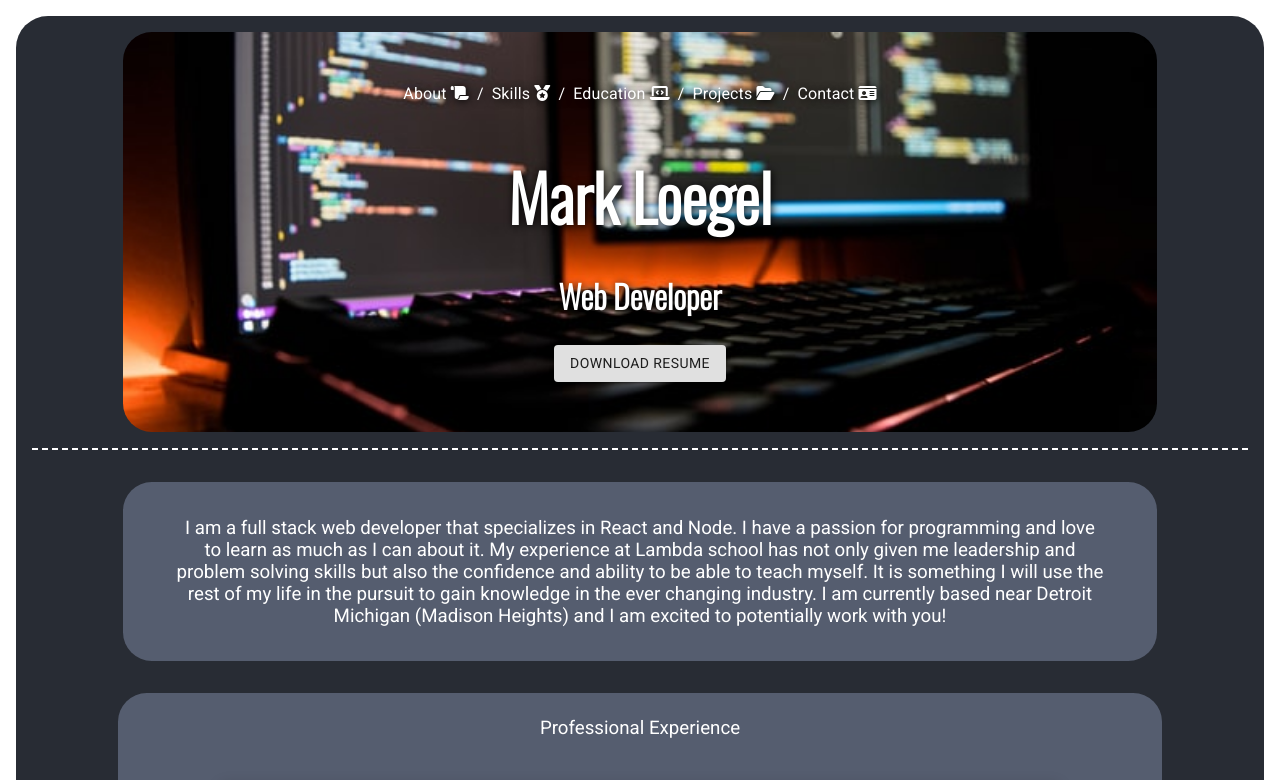
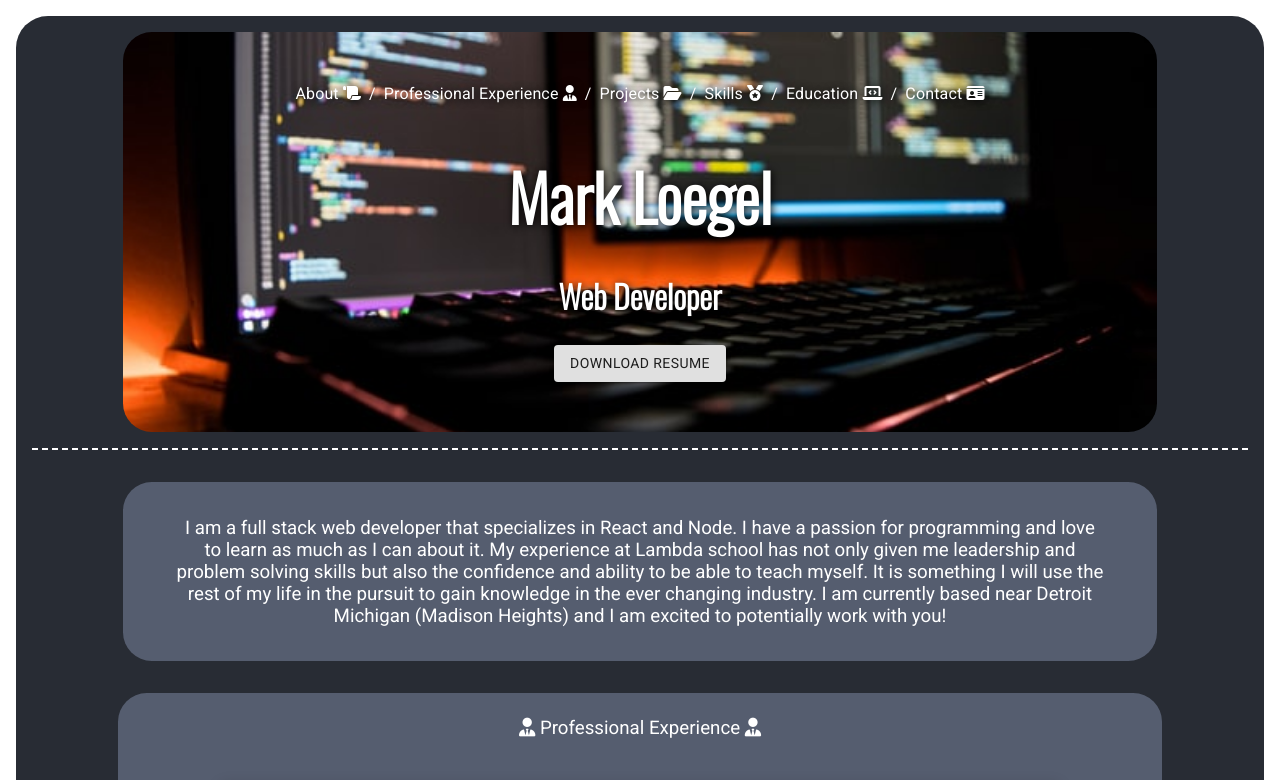
Before and after one commit to meloegel/portfolio, a React (Create React App) app: page / in a window 1280 px wide. Shown: the top 780 px of the page. Built offline with nearby package versions, Linux system fonts and the light colour scheme.

Commit message:
updated nav

```diff
--- a/src/components/footer.js
+++ b/src/components/footer.js
@@ -13,9 +13,10 @@ const Footer = () => {
             <div id='bottomNav'>
                 <Breadcrumbs aria-label="breadcrumb" style={{ color: "white" }}>
                     <a href="#aboutDiv" style={{ textDecoration: 'none' }}><Typography color="white"> About <i class="fas fa-scroll"></i></Typography></a>
+                    <a href="#proExpo" style={{ textDecoration: 'none' }} ><Typography color="white"> Professional Experience <i class="fas fa-user-tie"></i></Typography></a>
+                    <a href="#centerProjects" style={{ textDecoration: 'none' }} ><Typography color="white"> Projects <i class="fas fa-folder-open"></i></Typography></a>
                     <a href="#skillsDiv" style={{ textDecoration: 'none' }} ><Typography color="white"> Skills <i class="fas fa-medal"></i></Typography></a>
                     <a href="#edu" style={{ textDecoration: 'none' }}><Typography color="white"> Education <i class="fas fa-laptop-code"></i></Typography></a>
-                    <a href="#centerProjects" style={{ textDecoration: 'none' }} ><Typography color="white"> Projects <i class="fas fa-folder-open"></i></Typography></a>
                     <a href="#contactDiv" style={{ textDecoration: 'none' }} ><Typography color="white"> Contact <i class="fas fa-id-card"></i></Typography></a>
                 </Breadcrumbs>
             </div>
--- a/src/components/header.js
+++ b/src/components/header.js
@@ -9,9 +9,10 @@ const Header = () => {
             <header>
                 <Breadcrumbs aria-label="breadcrumb" style={{ color: "white" }}>
                     <a href="#aboutDiv" style={{ textDecoration: 'none' }}><Typography color="white"> About <i class="fas fa-scroll"></i></Typography></a>
+                    <a href="#proExpo" style={{ textDecoration: 'none' }} ><Typography color="white"> Professional Experience <i class="fas fa-user-tie"></i></Typography></a>
+                    <a href="#centerProjects" style={{ textDecoration: 'none' }} ><Typography color="white"> Projects <i class="fas fa-folder-open"></i></Typography></a>
                     <a href="#skillsDiv" style={{ textDecoration: 'none' }} ><Typography color="white"> Skills <i class="fas fa-medal"></i></Typography></a>
                     <a href="#edu" style={{ textDecoration: 'none' }}><Typography color="white"> Education <i class="fas fa-laptop-code"></i></Typography></a>
-                    <a href="#centerProjects" style={{ textDecoration: 'none' }} ><Typography color="white"> Projects <i class="fas fa-folder-open"></i></Typography></a>
                     <a href="#contactDiv" style={{ textDecoration: 'none' }} ><Typography color="white"> Contact <i class="fas fa-id-card"></i></Typography></a>
                 </Breadcrumbs>
                 <h1>Mark Loegel</h1>
@@ -20,7 +21,7 @@ const Header = () => {
                     <Button variant='contained'>Download Resume</Button>
                 </a>
             </header>
-        </div>
+        </div >
     )
 }
 
--- a/src/components/prevWork.js
+++ b/src/components/prevWork.js
@@ -6,7 +6,7 @@ const PrevWork = () => {
     return (
         <div>
             <div id='prevWork' className="display">
-                <h3>Previous Work</h3>
+                <h3><i class="fas fa-building"></i> Previous Work <i class="fas fa-building"></i></h3>
                 <div className='jobs'>
                     <h4>Construction Manager</h4>
                     <h4>Collaborative Advantage Marketing - Detroit MI 2019</h4>
--- a/src/components/proExp.js
+++ b/src/components/proExp.js
@@ -37,8 +37,8 @@ const ProExp = () => {
         setSixExpand(!sixExpand)
     }
     return (
-        <div className='proExpDiv'>
-            <h3>Professional Experience</h3>
+        <div className='proExpDiv' id='proExpo'>
+            <h3><i class="fas fa-user-tie"></i> Professional Experience <i class="fas fa-user-tie"></i></h3>
             <div>
                 <div className='projectCardSection'>
                     <Card
```
